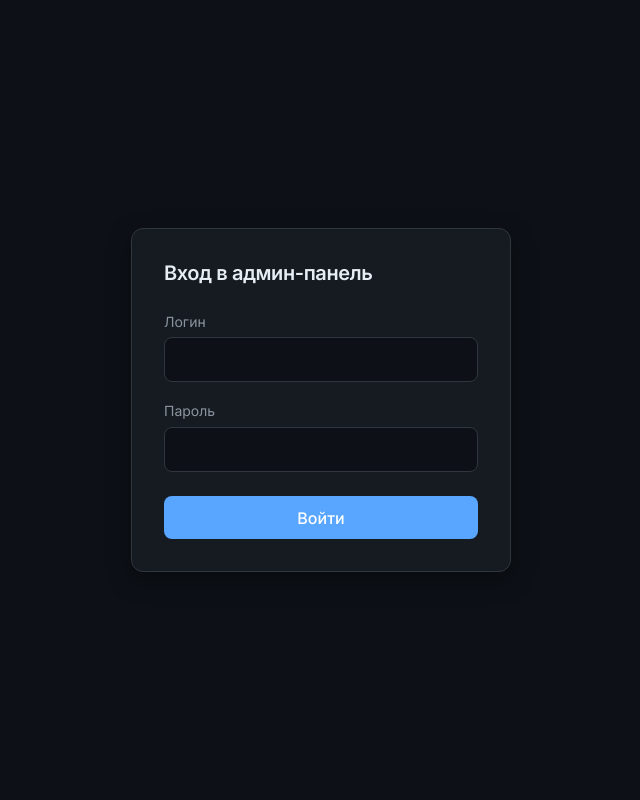
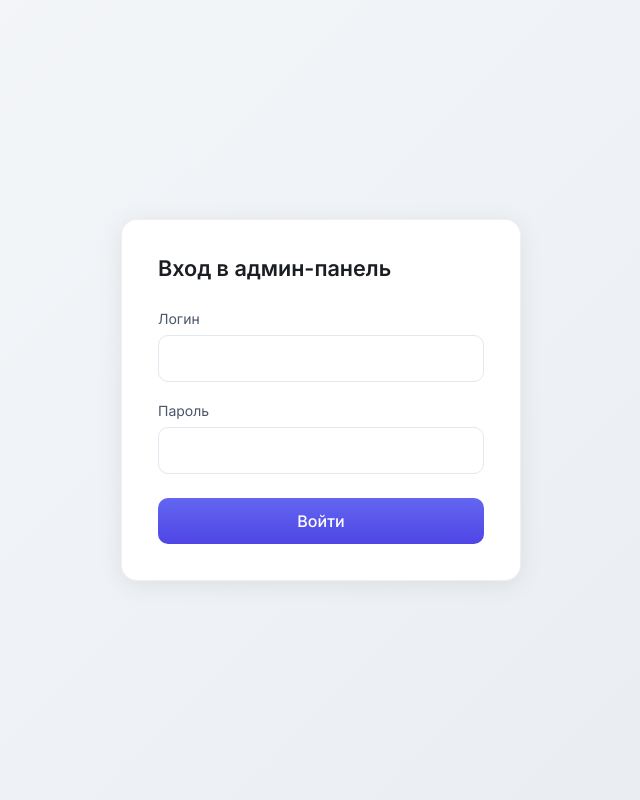
Before and after one commit to Amir2097/integrate_vps_connect, a FastAPI app: page /admin/login in a window 1280 px wide. Shown: the whole page, without its empty margins (319-959 px from the left). Run offline with FastAPI, Linux system fonts and the light colour scheme.

Commit message:
add style admin panel

```diff
--- a/app/routers/admin_views.py
+++ b/app/routers/admin_views.py
@@ -154,6 +154,7 @@ async def admin_dashboard(
     base_url = str(request.base_url).rstrip("/")
     sbp_qr_url_hint = f"{base_url}/static/{SBP_QR_FILENAME}" if sbp_qr_exists else ""
 
+    q = request.query_params
     return templates.TemplateResponse(
         "admin_dashboard.html",
         {
@@ -162,8 +163,10 @@ async def admin_dashboard(
             "users_with_subs": users_with_subs,
             "sbp_qr_exists": sbp_qr_exists,
             "sbp_qr_url_hint": sbp_qr_url_hint,
-            "sbp_uploaded": request.query_params.get("sbp_uploaded") == "1",
-            "admin_error": request.query_params.get("error"),
+            "sbp_uploaded": q.get("sbp_uploaded") == "1",
+            "config_blocked": q.get("config_blocked") == "1",
+            "config_unblocked": q.get("config_unblocked") == "1",
+            "admin_error": q.get("error"),
         },
     )
 
@@ -232,7 +235,8 @@ async def admin_block_config(
                 user.telegram_id,
                 f"⛔ Доступ по конфигу <b>«{name}»</b> приостановлен администратором. Остальные конфиги работают.",
             )
-    return RedirectResponse(url="/admin", status_code=302)
+        return RedirectResponse(url="/admin?config_blocked=1", status_code=302)
+    return RedirectResponse(url="/admin?error=config_not_found", status_code=302)
 
 
 @router.post("/configs/{vpn_client_id}/unblock")
@@ -257,7 +261,8 @@ async def admin_unblock_config(
                 user.telegram_id,
                 f"✅ Доступ по конфигу <b>«{name}»</b> снова активен.",
             )
-    return RedirectResponse(url="/admin", status_code=302)
+        return RedirectResponse(url="/admin?config_unblocked=1", status_code=302)
+    return RedirectResponse(url="/admin?error=config_not_found", status_code=302)
 
 
 @router.post("/upload-sbp-qr")
--- a/app/templates/admin_login.html
+++ b/app/templates/admin_login.html
@@ -5,24 +5,12 @@
     <meta name="viewport" content="width=device-width, initial-scale=1">
     <title>Вход — VPN Admin</title>
     <link href="https://cdn.jsdelivr.net/npm/bootstrap@5.3.2/dist/css/bootstrap.min.css" rel="stylesheet">
-    <link href="https://fonts.googleapis.com/css2?family=JetBrains+Mono:wght@400;500&family=Inter:wght@400;500;600&display=swap" rel="stylesheet">
+    <link href="https://fonts.googleapis.com/css2?family=Inter:wght@400;500;600&display=swap" rel="stylesheet">
     <style>
-        :root {
-            --bg-dark: #0d1117;
-            --bg-card: #161b22;
-            --border: #30363d;
-            --text: #e6edf3;
-            --text-muted: #8b949e;
-            --accent: #58a6ff;
-            --accent-hover: #79b8ff;
-            --danger: #f85149;
-            --success: #3fb950;
-        }
         * { box-sizing: border-box; }
         body {
             font-family: 'Inter', sans-serif;
-            background: var(--bg-dark);
-            color: var(--text);
+            background: linear-gradient(135deg, #f5f7fa 0%, #e8ecf1 100%);
             min-height: 100vh;
             display: flex;
             align-items: center;
@@ -30,55 +18,53 @@
             margin: 0;
         }
         .login-card {
-            background: var(--bg-card);
-            border: 1px solid var(--border);
-            border-radius: 12px;
-            padding: 2rem;
+            background: #fff;
+            border-radius: 16px;
+            padding: 2.25rem;
             width: 100%;
-            max-width: 380px;
-            box-shadow: 0 8px 24px rgba(0,0,0,0.4);
+            max-width: 400px;
+            box-shadow: 0 4px 24px rgba(0,0,0,0.08);
+            border: 1px solid rgba(0,0,0,0.06);
         }
         .login-card h1 {
-            font-size: 1.25rem;
+            font-size: 1.35rem;
             font-weight: 600;
             margin-bottom: 1.5rem;
-            letter-spacing: -0.02em;
+            color: #1a1d21;
         }
         .form-label {
-            color: var(--text-muted);
+            color: #4a5568;
             font-size: 0.875rem;
-            margin-bottom: 0.35rem;
+            margin-bottom: 0.4rem;
         }
         .form-control {
-            background: var(--bg-dark);
-            border: 1px solid var(--border);
-            color: var(--text);
-            border-radius: 8px;
-            padding: 0.6rem 0.75rem;
+            border: 1px solid #e2e8f0;
+            border-radius: 10px;
+            padding: 0.65rem 0.85rem;
         }
         .form-control:focus {
-            border-color: var(--accent);
-            box-shadow: 0 0 0 3px rgba(88, 166, 255, 0.15);
+            border-color: #6366f1;
+            box-shadow: 0 0 0 3px rgba(99, 102, 241, 0.15);
         }
         .btn-login {
-            background: var(--accent);
+            background: linear-gradient(180deg, #6366f1 0%, #4f46e5 100%);
             color: #fff;
             border: none;
-            border-radius: 8px;
-            padding: 0.6rem 1.25rem;
+            border-radius: 10px;
+            padding: 0.7rem 1.25rem;
             font-weight: 500;
             width: 100%;
             margin-top: 0.5rem;
         }
         .btn-login:hover {
-            background: var(--accent-hover);
+            background: linear-gradient(180deg, #4f46e5 0%, #4338ca 100%);
             color: #fff;
         }
         .alert-danger {
-            background: rgba(248, 81, 73, 0.15);
-            border: 1px solid var(--danger);
-            color: #f85149;
-            border-radius: 8px;
+            background: #fef2f2;
+            border: 1px solid #fecaca;
+            color: #b91c1c;
+            border-radius: 10px;
             font-size: 0.875rem;
         }
     </style>
```
Also changed, not shown: app/services/subscription.py (+16 -0 lines), app/templates/admin_dashboard.html (+12 -3 lines), app/templates/base.html (+53 -21 lines), bot/handlers/user.py (+1 -7 lines).
